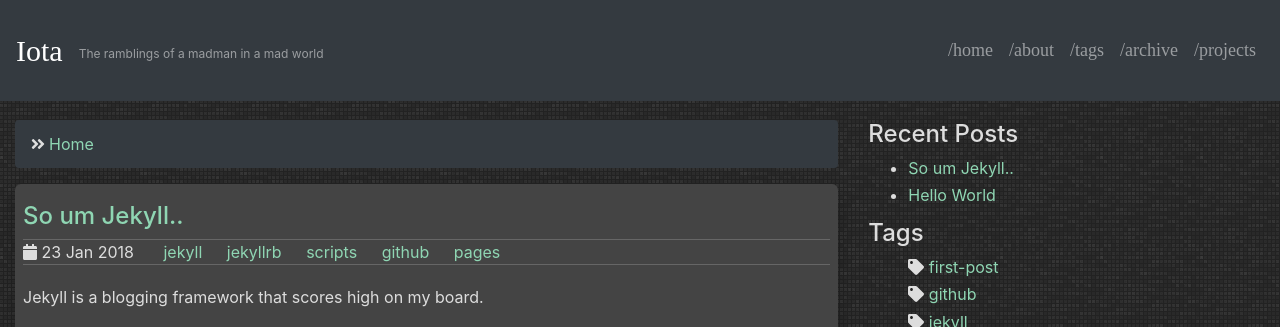
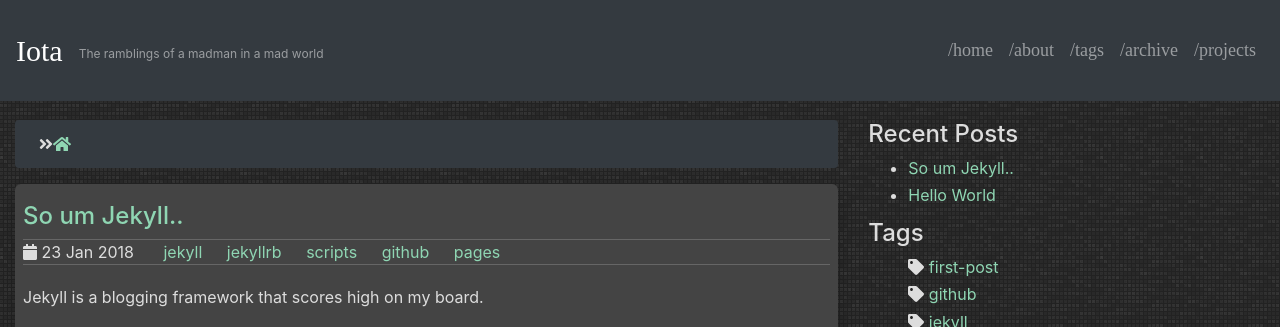
Before and after one commit to IotaSpencer/iotaspencer.me, a Jekyll site: the page built from index.html, in a window 1280 px wide and 900 px high. Shown: the top 327 px of the window. Built offline with Jekyll 4.4.1, drawn with Linux system fonts in a browser that asks for light colours; nearby versions of some CDN libraries.

Commit message:
use a different breadcrumb design

```diff
--- a/_includes/breadcrumbs.html
+++ b/_includes/breadcrumbs.html
@@ -1,20 +1,12 @@
 <ol class="breadcrumb bg-dark">
-    <li><a class="pl-1" href="{{ site.baseurl }}/">Home</a></li>
-    {% capture page_url_without_index_html %}{{ page.url | remove: "/index.html" }}{% endcapture %}
-    {% assign splitted_url_parts = page_url_without_index_html | split: '/' %}
-    {% capture forLoopMaxInt %}{{ splitted_url_parts.size | minus:1 }}{% endcapture %}
-    {% for i in (1..forLoopMaxInt) %}
-        {% capture current_breadcrumb_url %}{{next_prepender}}/{{ splitted_url_parts[i] }}/index.html{% endcapture %}
-        {% capture current_breadcrumb_md_url %}{{next_prepender}}/{{ splitted_url_parts[i] }}/{% endcapture %}
-        {% capture next_prepender %}{{next_prepender}}/{{ splitted_url_parts[i] }}{% endcapture %}
-        {% for breadcrumb_page in site.pages %}
-            {% if current_breadcrumb_url == breadcrumb_page.url or current_breadcrumb_md_url == breadcrumb_page.url  %}
-            {% assign j = forLoopMaxInt | plus: 0 %}
-                <li {% if i == j %}class="pl-1 breadcrumb-item active"{% endif %}>
-                    {% capture breadcrumb_page_page_url_without_index_html %}{{ breadcrumb_page.url | remove: "index.html" }}{% endcapture %}
-                    <a href="{{ site.baseurl }}{{breadcrumb_page_page_url_without_index_html}}">{{breadcrumb_page.breadcrumb}}</a>
-                </li>
-            {% endif %}
-        {% endfor %}
-    {% endfor %}
-    </ol>
+    <li class="breadcrumb-item pl-2 pr-1"><a href="/"><i class="fas fa-home"></i></a></li>
+    {% assign crumbs = page.url | split: '/' %}
+    {% assign crumbs_total = crumbs | size | minus: 1 %}
+      {% for crumb in crumbs offset: 1 %}
+       {% if forloop.index == crumbs_total %}
+           <li class="breadcrumb-item active ">{{ crumb | replace:'-',' ' | capitalize }}</li>
+       {% else %}
+           <li class="breadcrumb-item"><a href="{% assign crumb_limit = forloop.index | plus: 1 %}{% for crumb in crumbs limit: crumb_limit %}{{ crumb | append: '\f101' }}{% endfor %}">{{ crumb | replace:'-',' ' | capitalize }}</a>
+       {% endif %}
+     {% endfor %}
+   </ol>
```
